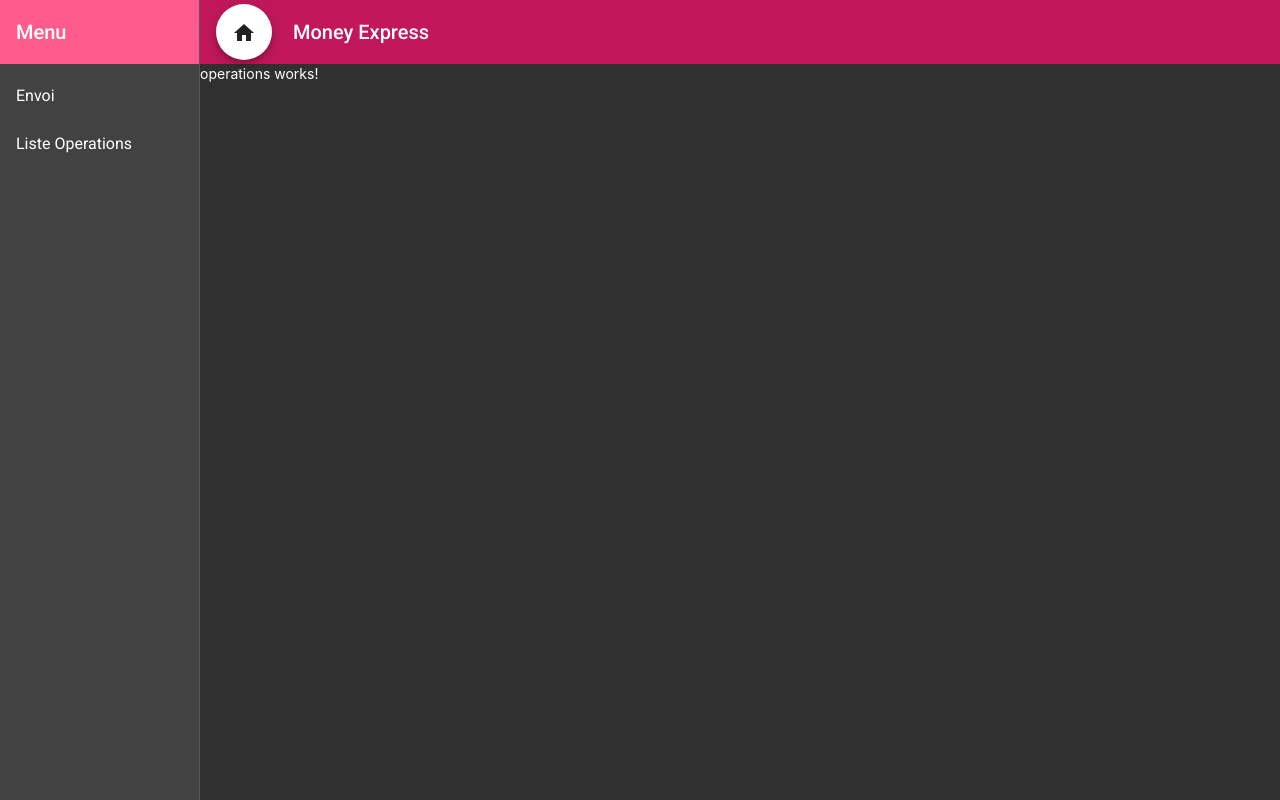
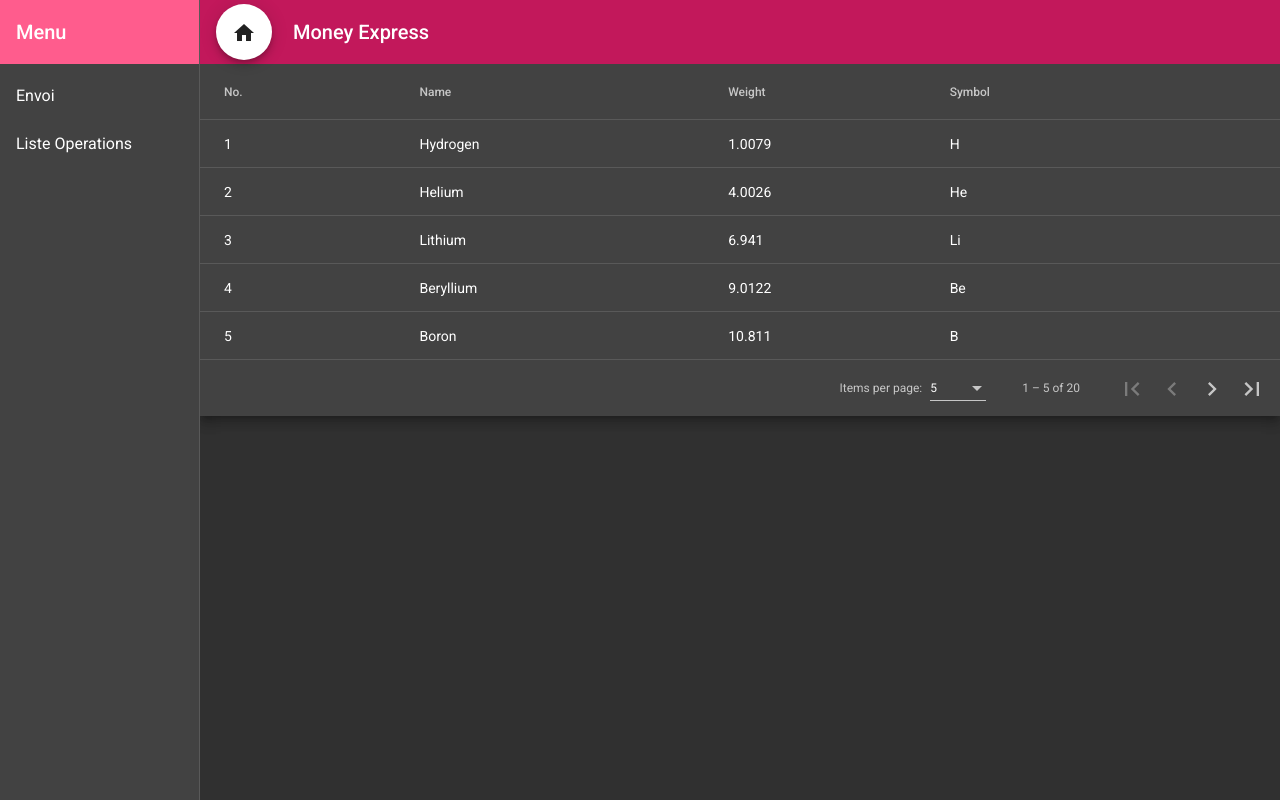
Before and after one commit to OusmaneMballo/TranfertAngularSpringFontEnd, an Angular app: page /operations in a window 1280 px wide. Built offline with nearby package versions, Linux system fonts and the light colour scheme.

Commit message:
Creation du tableau d'operation

```diff
--- a/src/app/app-routing.module.ts
+++ b/src/app/app-routing.module.ts
@@ -2,6 +2,7 @@
 import { Routes, RouterModule } from '@angular/router';
 import {EnvoiComponent} from './components/envoi/envoi.component';
 import {OperationsComponent} from './components/operations/operations.component';
+
 
 const routes: Routes = [
   { path: '',
--- a/src/app/components/operations/operations.component.css
+++ b/src/app/components/operations/operations.component.css
@@ -0,0 +1,3 @@
+table {
+    width: 100%;
+  }
--- a/src/app/components/operations/operations.component.html
+++ b/src/app/components/operations/operations.component.html
@@ -1 +1,32 @@
-<p>operations works!</p>
+<div class="mat-elevation-z8">
+    <table mat-table [dataSource]="dataSource">
+
+      <!-- Position Column -->
+      <ng-container matColumnDef="position">
+        <th mat-header-cell *matHeaderCellDef> No. </th>
+        <td mat-cell *matCellDef="let element"> {{element.position}} </td>
+      </ng-container>
+
+      <!-- Name Column -->
+      <ng-container matColumnDef="name">
+        <th mat-header-cell *matHeaderCellDef> Name </th>
+        <td mat-cell *matCellDef="let element"> {{element.name}} </td>
+      </ng-container>
+
+      <!-- Weight Column -->
+      <ng-container matColumnDef="weight">
+        <th mat-header-cell *matHeaderCellDef> Weight </th>
+        <td mat-cell *matCellDef="let element"> {{element.weight}} </td>
+      </ng-container>
+
+      <!-- Symbol Column -->
+      <ng-container matColumnDef="symbol">
+        <th mat-header-cell *matHeaderCellDef> Symbol </th>
+        <td mat-cell *matCellDef="let element"> {{element.symbol}} </td>
+      </ng-container>
+
+      <tr mat-header-row *matHeaderRowDef="displayedColumns"></tr>
+      <tr mat-row *matRowDef="let row; columns: displayedColumns;"></tr>
+    </table>
+    <mat-paginator [pageSizeOptions]="[5, 10, 20]" showFirstLastButtons></mat-paginator>
+  </div>
--- a/src/app/components/operations/operations.component.ts
+++ b/src/app/components/operations/operations.component.ts
@@ -1,4 +1,6 @@
-import { Component, OnInit } from '@angular/core';
+import { Component, OnInit, AfterViewInit, ViewChild } from '@angular/core';
+import {MatPaginator} from '@angular/material/paginator';
+import {MatTableDataSource} from '@angular/material/table';
 
 @Component({
   selector: 'app-operations',
@@ -11,5 +13,42 @@
 
   ngOnInit(): void {
   }
+  displayedColumns: string[] = ['position', 'name', 'weight', 'symbol'];
+  dataSource = new MatTableDataSource<PeriodicElement>(ELEMENT_DATA);
 
+  @ViewChild(MatPaginator) paginator: MatPaginator;
+
+  ngAfterViewInit() {
+    this.dataSource.paginator = this.paginator;
+  }
 }
+
+export interface PeriodicElement {
+  name: string;
+  position: number;
+  weight: number;
+  symbol: string;
+}
+
+const ELEMENT_DATA: PeriodicElement[] = [
+  {position: 1, name: 'Hydrogen', weight: 1.0079, symbol: 'H'},
+  {position: 2, name: 'Helium', weight: 4.0026, symbol: 'He'},
+  {position: 3, name: 'Lithium', weight: 6.941, symbol: 'Li'},
+  {position: 4, name: 'Beryllium', weight: 9.0122, symbol: 'Be'},
+  {position: 5, name: 'Boron', weight: 10.811, symbol: 'B'},
+  {position: 6, name: 'Carbon', weight: 12.0107, symbol: 'C'},
+  {position: 7, name: 'Nitrogen', weight: 14.0067, symbol: 'N'},
+  {position: 8, name: 'Oxygen', weight: 15.9994, symbol: 'O'},
+  {position: 9, name: 'Fluorine', weight: 18.9984, symbol: 'F'},
+  {position: 10, name: 'Neon', weight: 20.1797, symbol: 'Ne'},
+  {position: 11, name: 'Sodium', weight: 22.9897, symbol: 'Na'},
+  {position: 12, name: 'Magnesium', weight: 24.305, symbol: 'Mg'},
+  {position: 13, name: 'Aluminum', weight: 26.9815, symbol: 'Al'},
+  {position: 14, name: 'Silicon', weight: 28.0855, symbol: 'Si'},
+  {position: 15, name: 'Phosphorus', weight: 30.9738, symbol: 'P'},
+  {position: 16, name: 'Sulfur', weight: 32.065, symbol: 'S'},
+  {position: 17, name: 'Chlorine', weight: 35.453, symbol: 'Cl'},
+  {position: 18, name: 'Argon', weight: 39.948, symbol: 'Ar'},
+  {position: 19, name: 'Potassium', weight: 39.0983, symbol: 'K'},
+  {position: 20, name: 'Calcium', weight: 40.078, symbol: 'Ca'},
+];
```
Also changed, not shown: src/app/app.module.ts (+6 -1 lines).
